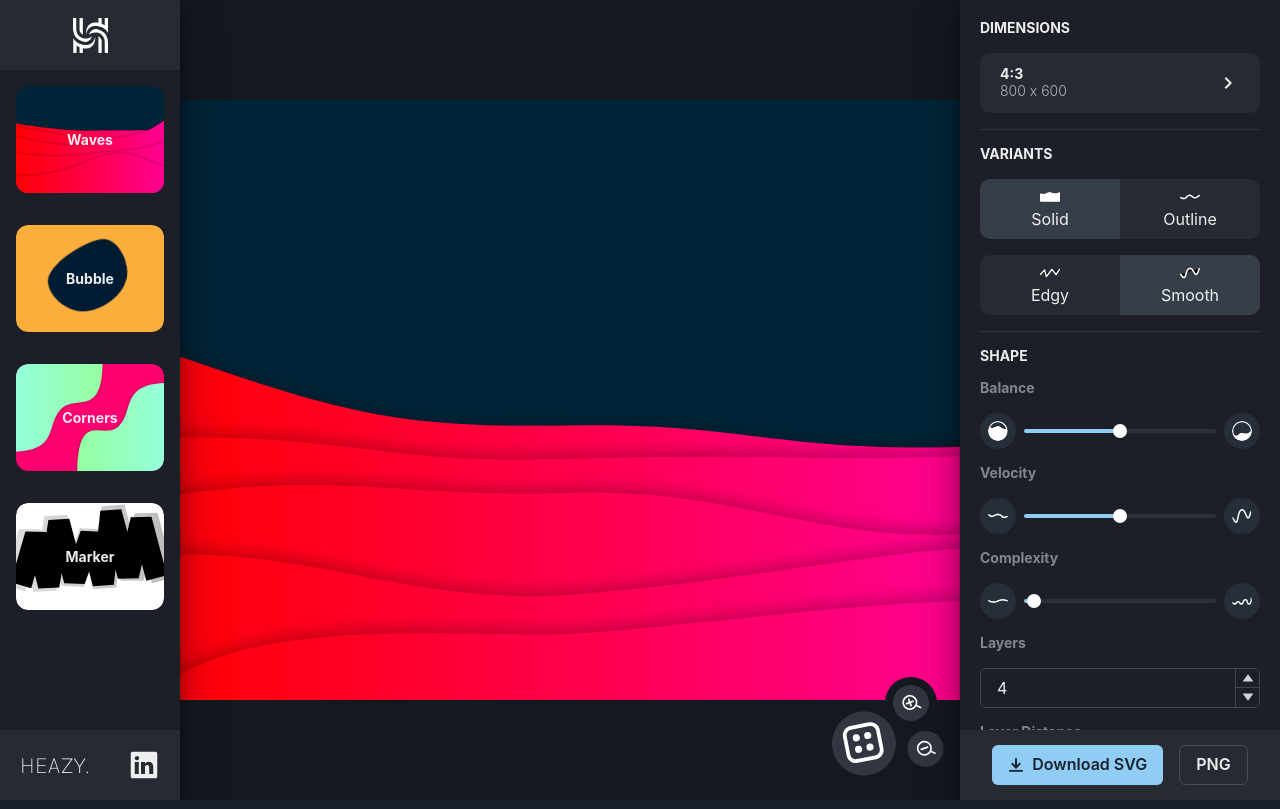
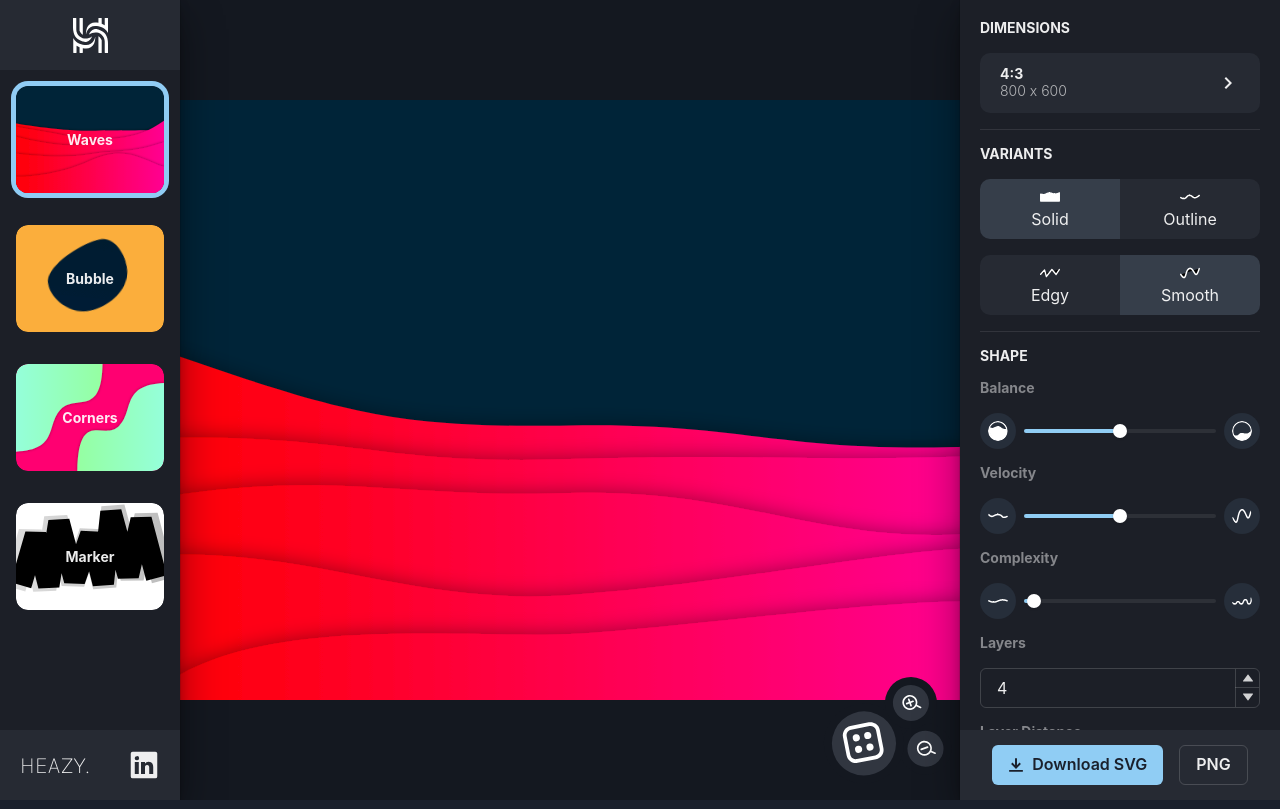
Before and after one commit to MaximBuz/heazy-svg-creator, a React (Create React App) app: page / in a window 1280 px wide. Built offline with nearby package versions, Linux system fonts and the light colour scheme.

Commit message:
added style to active thumbnail

```diff
--- a/src/App.tsx
+++ b/src/App.tsx
@@ -1,5 +1,5 @@
 // React
-import { useCallback, useEffect, useMemo, useRef, useState } from 'react';
+import { useCallback, useEffect, useRef, useState } from 'react';
 
 // Components
 import Bubble from './components/Blob';
@@ -28,27 +28,26 @@ import CornerOptions from './components/RightMenu/Corners/CornerOptions';
 import Marker from './components/Marker';
 import useMarkerOptions from './utils/customHooks/useMarkerOptions';
 import MarkerOptions from './components/RightMenu/Marker/MarkerOptions';
-import { aspectRatio } from './utils/calculations/aspectRatio';
-import { ICanvasDimensions } from './utils/types/canvasDimensions';
 import useCanvasDimensions from './utils/customHooks/useCanvasDimensions';
+import useInitialAnimation from './utils/customHooks/useInitialAnimation';
 
 function App() {
-  /* --------- RANDOMNESS STATE --------- */
+  /* --------- RANDOMNESS --------- */
   const [seed, setSeed] = useState<number>(0);
 
   /* --------- ZOOMING --------- */
   const [zoom, setZoom] = useState<number>(1);
 
-  /* --------- DIMENSION STATE --------- */
+  /* --------- DIMENSION --------- */
   const [setWidth, setHeight, canvasDimensions] = useCanvasDimensions(800, 600);
 
-  /* --------- VARIANT STATE --------- */
+  /* --------- SVG REF FOR DOWNLOADING --------- */
+  const svgRef = useRef<SVGAElement | null>(null);
+
+  /* --------- WHICH DESIGN --------- */
   const [design, setDesign] = useState<IDesignModes>('waves');
 
-  /* --------- DOWNLOADING --------- */
-  const svgRef = useRef<SVGAElement | null>(null);
-
-  /* --------- OPTION STATES --------- */
+  /* --------- DESIGN OPTIONS --------- */
   const waveOptions = useWaveOptions();
   const bubbleOptions = useBubbleOptions();
   const cornerOptions = useCornerOptions();
@@ -58,19 +57,27 @@ function App() {
   const renderDesign = useCallback(() => {
     switch (design) {
       case 'waves': {
-        return <StackedWave width={canvasDimensions.width} height={canvasDimensions.height} svgRef={svgRef} seed={seed} {...waveOptions.get} />;
+        return <StackedWave {...canvasDimensions} svgRef={svgRef} seed={seed} {...waveOptions.get} />;
       }
       case 'bubble': {
-        return <Bubble width={canvasDimensions.width} height={canvasDimensions.height} svgRef={svgRef} seed={seed} {...bubbleOptions.get} />;
+        return <Bubble {...canvasDimensions} svgRef={svgRef} seed={seed} {...bubbleOptions.get} />;
       }
       case 'corners': {
-        return <Corners width={canvasDimensions.width} height={canvasDimensions.height} svgRef={svgRef} seed={seed} {...cornerOptions.get} />;
+        return <Corners {...canvasDimensions} svgRef={svgRef} seed={seed} {...cornerOptions.get} />;
       }
       case 'marker': {
-        return <Marker width={canvasDimensions.width} height={canvasDimensions.height} svgRef={svgRef} seed={seed} {...markerOptions.get} />;
+        return <Marker {...canvasDimensions} svgRef={svgRef} seed={seed} {...markerOptions.get} />;
       }
     }
-  }, [design, seed, canvasDimensions, waveOptions.get, bubbleOptions.get, cornerOptions.get, markerOptions.get]);
+  }, [
+    design,
+    seed,
+    canvasDimensions,
+    waveOptions.get,
+    bubbleOptions.get,
+    cornerOptions.get,
+    markerOptions.get,
+  ]);
 
   /* --------- RENDER RIGHT MENU --------- */
   const renderMenu = useCallback(() => {
@@ -91,24 +98,11 @@ function App() {
   }, [design, waveOptions, bubbleOptions, cornerOptions, markerOptions]);
 
   /* --------- SHOW ANIMATION ON INITIAL RENDER --------- */
-  const [initialAnimation, setInitialAnimation] = useState<boolean>(true);
-  const [isVisible, setIsVisible] = useState<number>(1);
-
-  useEffect(() => {
-    (async () => {
-      await setTimeout(() => {
-        setIsVisible(0);
-      }, 2000);
-
-      await setTimeout(() => {
-        setInitialAnimation(false);
-      }, 4000);
-    })();
-  }, []);
+  const [animationIsRunning, opacity] = useInitialAnimation();
 
   return (
     <>
-      {initialAnimation && (
+      {animationIsRunning && (
         <Flex
           direction="row"
           overflow="hidden"
@@ -125,7 +119,7 @@ function App() {
             left: ' 50%',
             top: '50%',
             transform: 'translate(-50%, -50%)',
-            opacity: isVisible,
+            opacity: opacity,
             transition: 'all 1s ease',
           }}
         >
@@ -148,7 +142,7 @@ function App() {
         h="100vh"
       >
         {/* ------ LEFT MENU ----- */}
-        <LeftMenu setDesign={setDesign}></LeftMenu>
+        <LeftMenu activeDesign={design} setDesign={setDesign}></LeftMenu>
 
         {/* ------ CANVAS ----- */}
         <Container
@@ -256,10 +250,10 @@ function App() {
           svgRef={svgRef}
           handleWidthChange={setWidth}
           handleHeightChange={setHeight}
-          width = {canvasDimensions.width}
-          height = {canvasDimensions.height}
-          widthRatio = {canvasDimensions.widthRatio}
-          heightRatio = {canvasDimensions.heightRatio}
+          width={canvasDimensions.width}
+          height={canvasDimensions.height}
+          widthRatio={canvasDimensions.widthRatio}
+          heightRatio={canvasDimensions.heightRatio}
         >
           {renderMenu()}
         </RightMenu>
--- a/src/components/LeftMenu.tsx
+++ b/src/components/LeftMenu.tsx
@@ -9,17 +9,16 @@ import bubble from '../Thumbnails/bubble.svg';
 import Logo from '../Logo.svg';
 import { UilLinkedin } from '@iconscout/react-unicons';
 
-
-
 // Utils
 import Thumbnail from './Thumbnail';
 import { IDesignModes } from '../utils/types/designModes';
 
 export interface ILeftMenuProps {
   setDesign: Dispatch<SetStateAction<IDesignModes>>;
+  activeDesign: string;
 }
 
-const LeftMenu: React.FunctionComponent<ILeftMenuProps> = ({setDesign}) => {
+const LeftMenu: React.FunctionComponent<ILeftMenuProps> = ({ activeDesign, setDesign }) => {
   return (
     <Flex
       minW="180px"
@@ -52,10 +51,10 @@ const LeftMenu: React.FunctionComponent<ILeftMenuProps> = ({setDesign}) => {
           '&::-webkit-scrollbar': { display: 'none' },
         }}
       >
-        <Thumbnail setDesign={setDesign} image={stackedWave} caption="waves"></Thumbnail>
-        <Thumbnail setDesign={setDesign} image={bubble} caption="bubble"></Thumbnail>
-        <Thumbnail setDesign={setDesign} image={smoothStage} caption="corners"></Thumbnail>
-        <Thumbnail setDesign={setDesign} image={marker} caption="marker"></Thumbnail>
+        <Thumbnail isActive={activeDesign === "waves"} setDesign={setDesign} image={stackedWave} caption="waves"></Thumbnail>
+        <Thumbnail isActive={activeDesign === "bubble"} setDesign={setDesign} image={bubble} caption="bubble"></Thumbnail>
+        <Thumbnail isActive={activeDesign === "corners"} setDesign={setDesign} image={smoothStage} caption="corners"></Thumbnail>
+        <Thumbnail isActive={activeDesign === "marker"} setDesign={setDesign} image={marker} caption="marker"></Thumbnail>
       </Stack>
 
       <Flex
--- a/src/components/Thumbnail.tsx
+++ b/src/components/Thumbnail.tsx
@@ -8,25 +8,42 @@ import { motion } from 'framer-motion';
 import { IDesignModes } from '../utils/types/designModes';
 
 export interface IThumbnailProps {
+  isActive: boolean;
   image: string;
   caption: IDesignModes;
   setDesign: Dispatch<SetStateAction<IDesignModes>>;
 }
 
-const Thumbnail: React.FunctionComponent<IThumbnailProps> = ({ image, caption, setDesign }) => {
+const Thumbnail: React.FunctionComponent<IThumbnailProps> = ({ isActive, image, caption, setDesign }) => {
   return (
     <Flex
       justifyContent="center"
       alignItems="center"
       p="4"
       position="relative"
-      _hover={{ background: '#2e3643', cursor: 'pointer' }}
+      transition="0.5s"
+      _hover={{ background: '#3b4453', cursor: 'pointer' }}
       onClick={() => {
         setDesign(caption);
       }}
     >
-      <Box rounded="xl" w="100%" h="100%" overflow="hidden">
-        <Image w="100%" as={motion.img} whileHover={{ scale: 1.25 }} src={image} rounded="xl" />
+      <Box
+        transition="0.5s"
+        boxShadow={isActive ? '0px 0px 0px 5px #90CCF4' : null}
+        rounded="xl"
+        w="100%"
+        h="100%"
+        overflow="hidden"
+        background="transparent"
+      >
+        <Image
+          w="100%"
+          boxShadow={isActive ? '0px 0px 0px 5px #90CCF4' : null}
+          as={motion.img}
+          whileHover={{ scale: 1.15 }}
+          src={image}
+          rounded="xl"
+        />
       </Box>
       <Text
         as={motion.p}
--- /dev/null
+++ b/src/utils/customHooks/useInitialAnimation.tsx
@@ -0,0 +1,22 @@
+import { useEffect, useState } from 'react';
+
+function useInitialAnimation(): [boolean, number] {
+  const [isRunning, setIsRunning] = useState<boolean>(true);
+  const [opacity, setOpacity] = useState<number>(1);
+
+  useEffect(() => {
+    (async () => {
+      await setTimeout(() => {
+        setOpacity(0);
+      }, 2000);
+
+      await setTimeout(() => {
+        setIsRunning(false);
+      }, 4000);
+    })();
+  }, []);
+
+  return [isRunning, opacity];
+}
+
+export default useInitialAnimation;
```
